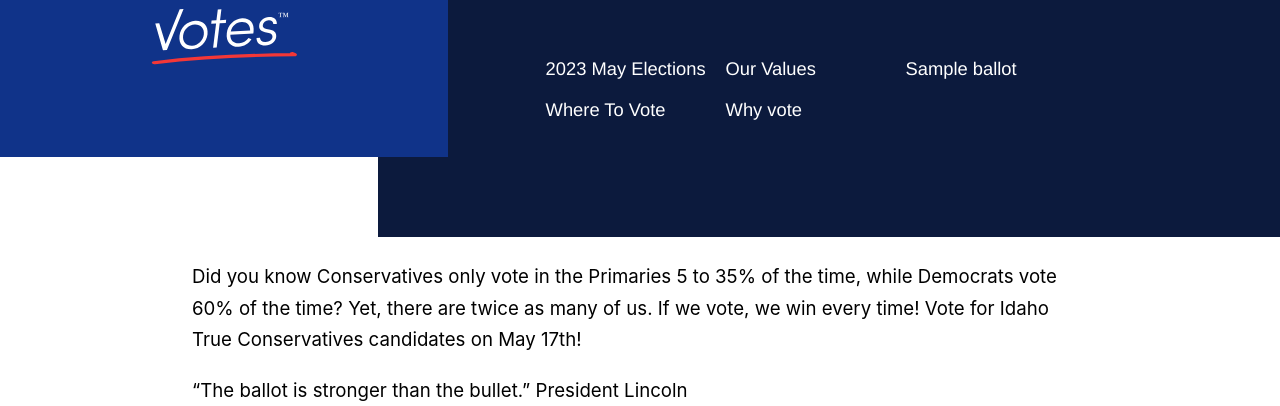
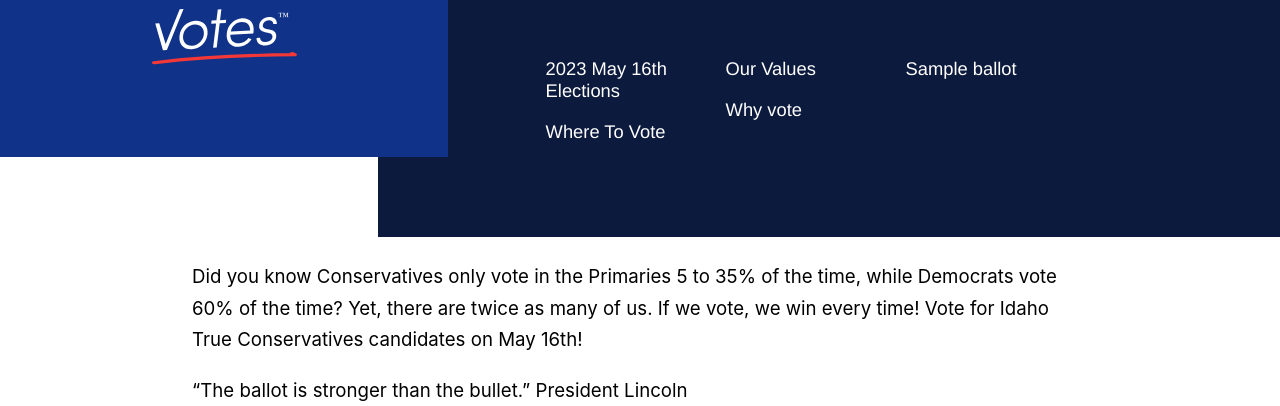
Before and after one commit to pactechteam/bonnervotes, a Next.js app: page /whyvote in a window 1280 px wide. Shown: the part 173-579 px from the top of the page. Built offline with nearby package versions, Linux system fonts and the light colour scheme.

Commit message:
update date of election to May 16th

```diff
--- a/components/Header.jsx
+++ b/components/Header.jsx
@@ -48,7 +48,7 @@ function Header() {
         <nav className={`${styles.headerNav}`}>
           <Link href="/">
             <a className={activeIf("/")} onClick={closeMenu}>
-              2023 May Elections
+              2023 May 16th Elections
             </a>
           </Link>
           <Link href="/where-to-vote">
--- a/pages/whyvote.js
+++ b/pages/whyvote.js
@@ -9,7 +9,7 @@ const WhyVotePage = (props) => {
             Did you know Conservatives only vote in the Primaries 5 to 35% of
             the time, while Democrats vote 60% of the time? Yet, there are twice
             as many of us. If we vote, we win every time! Vote for Idaho True
-            Conservatives candidates on May 17th!{" "}
+            Conservatives candidates on May 16th!{" "}
           </p>
           <p>“The ballot is stronger than the bullet.” President Lincoln</p>
 
```
